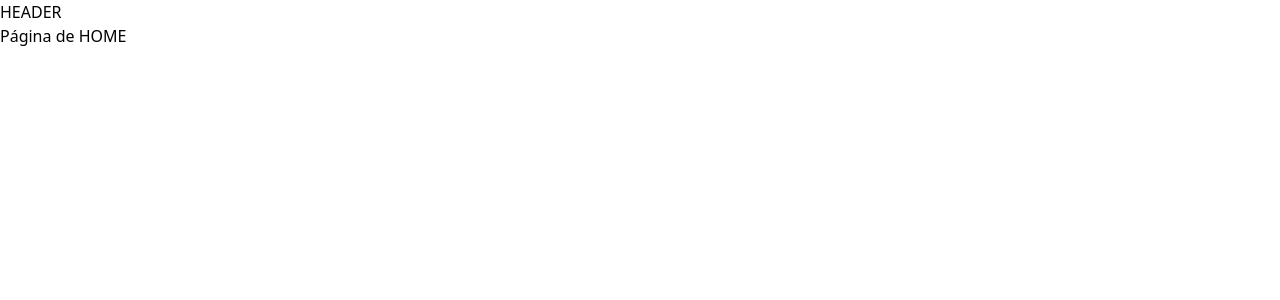
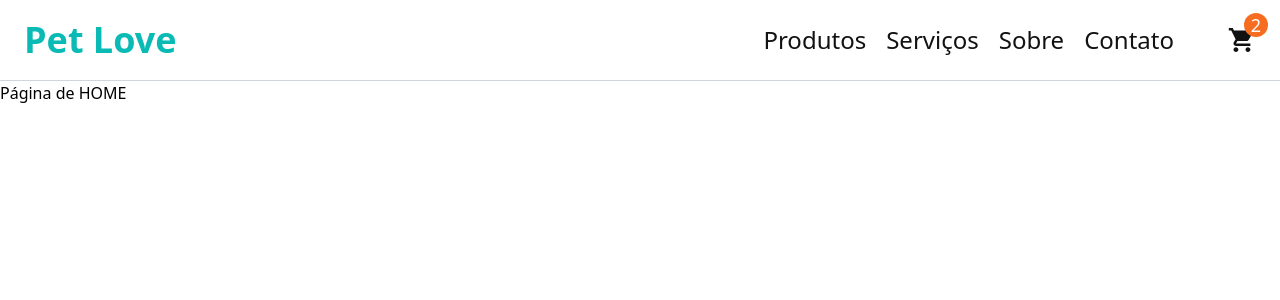
Before and after one commit to MariaJuliaAS/Pet-Love, a React (Vite) app: page / in a window 1280 px wide. Shown: the top 300 px of the page. Built offline with nearby package versions, Linux system fonts and the light colour scheme.

Commit message:
Header estático

```diff
--- a/src/components/header/index.tsx
+++ b/src/components/header/index.tsx
@@ -1,9 +1,33 @@
-
+import { Link } from "react-router-dom";
+import { IoMdCart } from "react-icons/io";
 
 export function Header() {
     return (
-        <header>
-            <h1>HEADER</h1>
+        <header className="w-full flex px-1 bg-white border-b border-gray-300">
+
+            <nav className="w-full max-w-yxl h-20 flex items-center justify-between px-5 mx-auto">
+                <Link to="/"
+                    className="sm:text-3xl md:text-4xl font-bold text-2xl text-[#0ABAB5] select-none">
+                    Pet Love
+                </Link>
+
+                <div className="sm:text-xl sm:gap-5 md:text-2xl flex items-center gap-2 select-none text-[#121212] font-medium text-base">
+                    <Link to="/" className="transition-all duration-200 ease-in-out hover:scale-105">Produtos</Link>
+                    <Link to="/" className="transition-all duration-200 ease-in-out hover:scale-105">Serviços</Link>
+                    <Link to="/" className="transition-all duration-200 ease-in-out hover:scale-105">Sobre</Link>
+                    <Link to="/" className="transition-all duration-200 ease-in-out hover:scale-105">Contato</Link>
+
+                    <Link to="/cart" className="sm:ml-8 relative">
+                        <IoMdCart size={30} color="#121212" />
+                        <span className=" bg-[#F66D21] rounded-full w-6 h-6 flex items-center justify-center text-white text-lg absolute -right-3 -top-3">2</span>
+                    </Link>
+                </div>
+
+
+
+            </nav>
+
+
         </header>
     )
 }
```
